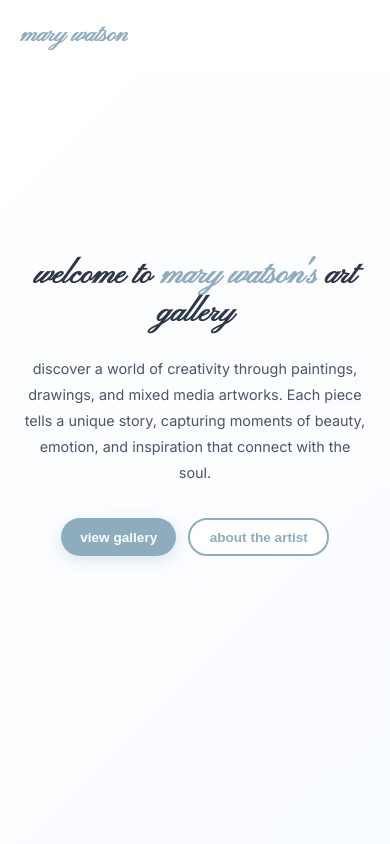
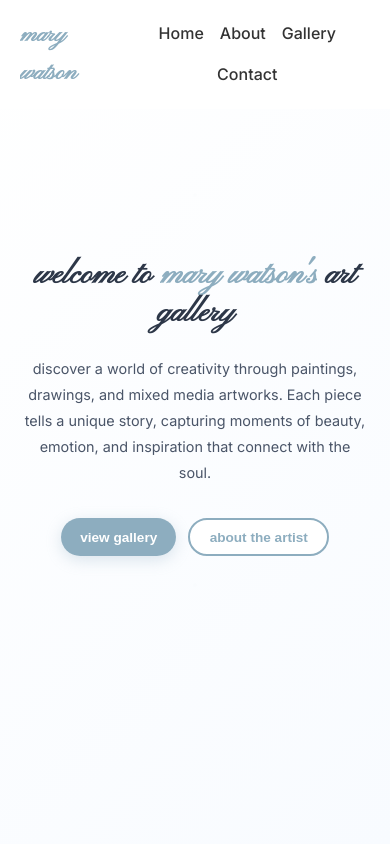
Before and after one commit to maxwats4/MarysLandingPage, a website: page public/index.html in a window 390 px wide. Shown: the top 844 px of the page. Drawn offline with Linux system fonts and the light colour scheme.

Commit message:
mobile update

```diff
--- a/public/styles.css
+++ b/public/styles.css
@@ -804,8 +804,11 @@ body {
 }
 
 @media (max-width: 768px) {
-  .nav-menu {
-    display: none;
+   .nav-menu {
+    display: flex;         /* Changed from 'none' to 'flex' to show menu */
+    flex-wrap: wrap;      /* Allow nav items to wrap on smaller screens */
+    justify-content: center; /* Center the nav items */
+    gap: 1rem;            /* Add some spacing between nav links */
   }
 
   .hero-container {
@@ -862,6 +865,7 @@ body {
   .floating-card:hover {
     transform: none !important;
   }
+
 
   .about-content {
     display: block;
```
